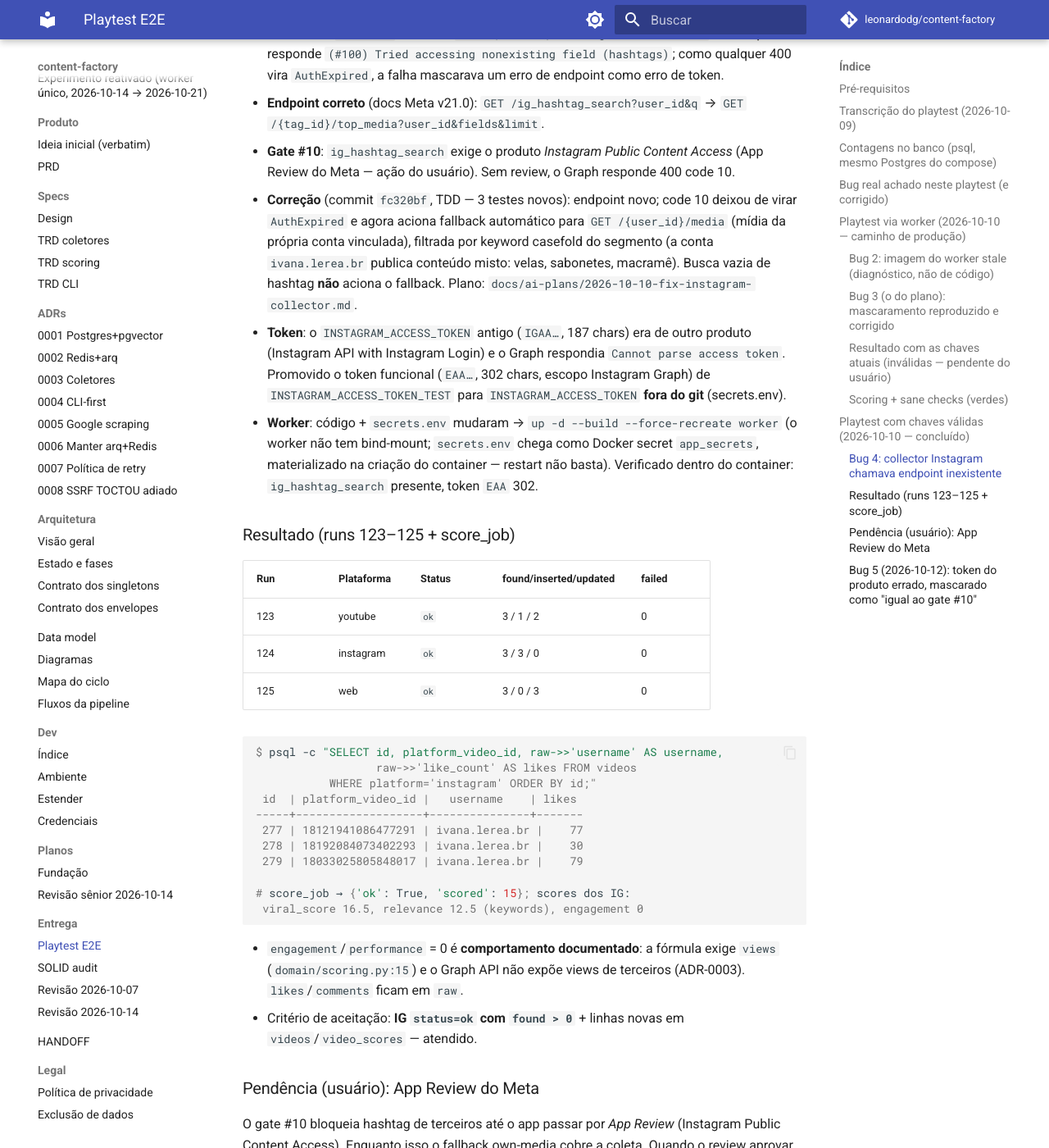
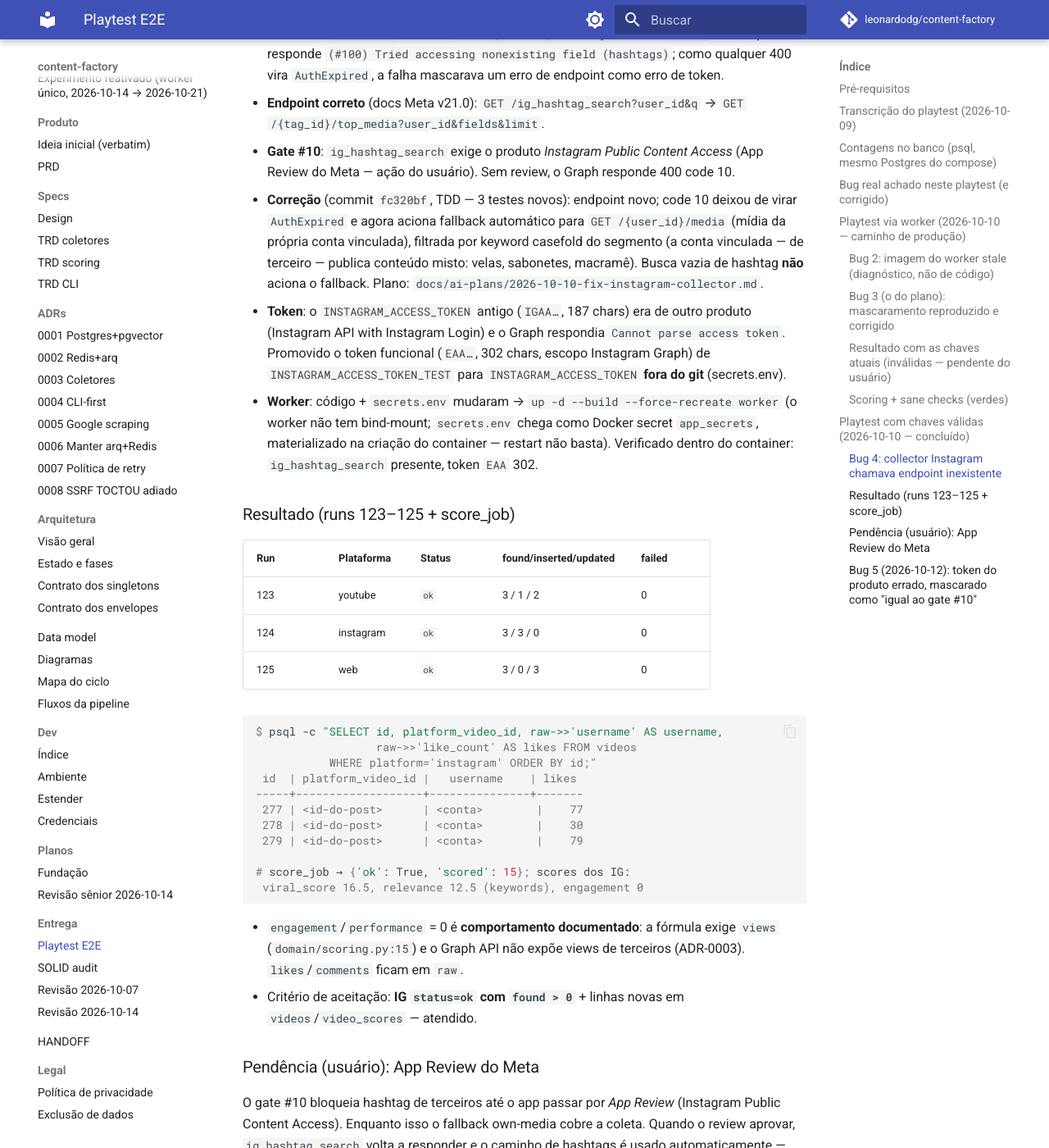
Before and after one commit to leonardodg/content-factory, an MkDocs documentation site: the page built from docs/PLANO_TESTE_E2E.md, in a window 1280 px wide and 1400 px high, scrolled down 3961 px. Shown: the whole window at 82% size. Built offline with MkDocs 1.6.1 and Material for MkDocs 9.7.7, drawn with Linux system fonts in a browser that asks for light colours; comment, search, counter and statistics services are not loaded; some of the changed text lies outside the part shown.

Commit message:
docs: remove @, IDs de posts e nome de app/empresa de terceiro
Repositório e site são públicos: a conta de Instagram, os IDs de posts e
o app/Business Meta de outra pessoa viram descrição neutra.

Co-Authored-By: Claude Opus 5.5 <noreply@anthropic.com>
Claude-Session: https://claude.ai/code/session_01MukVk9tmY1SbNMkib7uHyt

```diff
--- a/docs/PLANO_TESTE_E2E.md
+++ b/docs/PLANO_TESTE_E2E.md
@@ -170,8 +170,8 @@ Credenciais novas fornecidas pelo usuário; YouTube já verde (run 111,
 - **Correção** (commit `fc320bf`, TDD — 3 testes novos): endpoint novo;
   code 10 deixou de virar `AuthExpired` e agora aciona fallback automático
   para `GET /{user_id}/media` (mídia da própria conta vinculada), filtrada por
-  keyword casefold do segmento (a conta `ivana.lerea.br` publica conteúdo
-  misto: velas, sabonetes, macramê). Busca vazia de hashtag **não** aciona o
+  keyword casefold do segmento (a conta vinculada — de terceiro — publica
+  conteúdo misto: velas, sabonetes, macramê). Busca vazia de hashtag **não** aciona o
   fallback. Plano: `docs/ai-plans/2026-10-10-fix-instagram-collector.md`.
 - **Token**: o `INSTAGRAM_ACCESS_TOKEN` antigo (`IGAA…`, 187 chars) era de
   outro produto (Instagram API with Instagram Login) e o Graph respondia
@@ -197,9 +197,9 @@ $ psql -c "SELECT id, platform_video_id, raw->>'username' AS username,
            WHERE platform='instagram' ORDER BY id;"
  id  | platform_video_id |   username    | likes
 -----+-------------------+---------------+-------
- 277 | 18121941086477291 | ivana.lerea.br |    77
- 278 | 18192084073402293 | ivana.lerea.br |    30
- 279 | 18033025805848017 | ivana.lerea.br |    79
+ 277 | <id-do-post>      | <conta>        |    77
+ 278 | <id-do-post>      | <conta>        |    30
+ 279 | <id-do-post>      | <conta>        |    79
 
 # score_job → {'ok': True, 'scored': 15}; scores dos IG:
  viral_score 16.5, relevance 12.5 (keywords), engagement 0
@@ -239,7 +239,7 @@ caminho de hashtags é usado automaticamente — nenhuma mudança de código.
   no mesmo app Meta, e só o segundo é compatível com
   `infra/collectors/instagram.py` (`graph.facebook.com/v21.0`,
   `ig_hashtag_search`). Confirmado ao vivo no app
-  **Automation-IvanaLereaBR** (developers.facebook.com): a feature
+  **app Meta anterior, de terceiro** (developers.facebook.com): a feature
   "Instagram Public Content Access" nunca tinha sido submetida para App
   Review (botão "Adicionar à análise do app", não "aguardando aprovação");
   "Ações necessárias" do app vazio — não era bloqueio da Meta.
```
Also changed, not shown: docs/HANDOFF.md (+1 -1 lines), docs/ai-plans/2026-10-12-fix-instagram-collector-fase0.md (+4 -4 lines).
